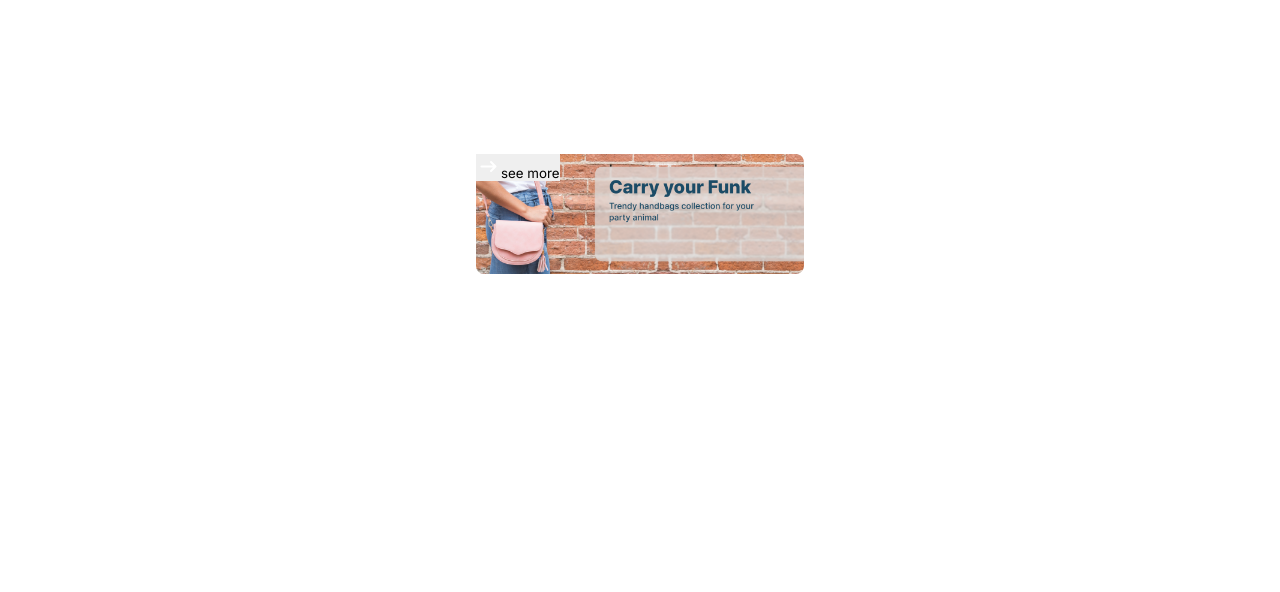
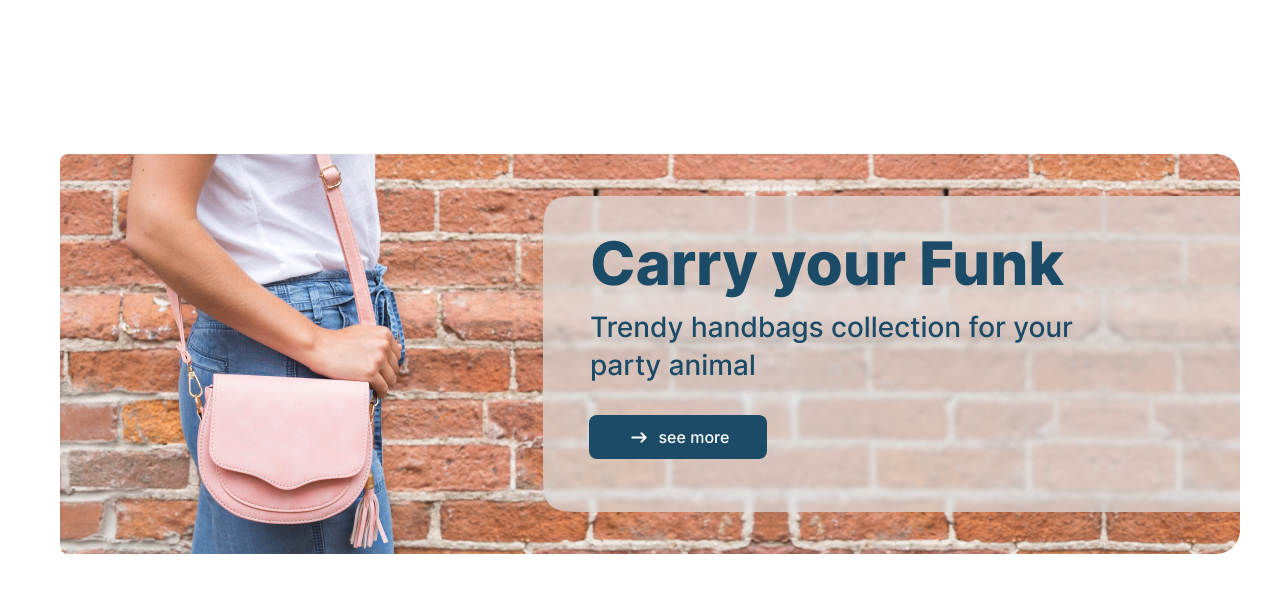
Before and after one commit to Gabriel-Lassen/E-Commerce-CodeVerse, a React (Vite) app in the folder codeverse/: page / in a window 1280 px wide. Shown: the top 592 px of the page. Built offline with nearby package versions, Linux system fonts and the light colour scheme.

Commit message:
feat: HeroBanner - Home page CVS - 05

```diff
--- a/codeverse/src/components/heroBanner-home/index.jsx
+++ b/codeverse/src/components/heroBanner-home/index.jsx
@@ -12,7 +12,7 @@ const HeroBannerHome = () => {
       <div className={styles.HeroBannerHomeWeb}>
         <button className={styles.descriptionBtn}>
           <img src={arrow} alt="" />
-          see more
+          <p>see more</p>
         </button>
       </div>
       <div className={styles.HeroBannerHomeMob2}>
--- a/codeverse/src/components/heroBanner-home/styles.module.scss
+++ b/codeverse/src/components/heroBanner-home/styles.module.scss
@@ -33,7 +33,7 @@
     width: 343px;
     height: 125px;
     flex-shrink: 0;
-    margin-left: 16px;
+    padding-left: 8px;
 
     img {
       border-radius: 8px;
@@ -47,17 +47,53 @@
     position: absolute;
     top: 154px;
     display: flex;
-    width: 100%;
+    width: 98vw;
+    max-width: 1240px;
+    max-height: 400px;
     justify-content: center;
+    padding-left: clamp(20px, 15vw, 60px);
 
     .HeroBannerHomeWeb {
-      width: 328px;
-      height: 120px;
+      max-width: 1240px;
+      width: 98vw;
+      height: 31.25vw;
       background: url("../../assetes/imgs/heroBannerHomeWeb.jpg");
       background-position: right;
       background-repeat: no-repeat;
       background-size: cover;
       border-radius: 8px;
+
+      .descriptionBtn {
+        position: absolute;
+        bottom: 23.7%;
+        max-width: 180px;
+        max-height: 44px;
+        height: 5vw;
+        left: 47.5%;
+        display: flex;
+        max-width: 180px;
+        padding: 0 37.5px;
+        justify-content: center;
+        align-items: center;
+        gap: 8px;
+        border-radius: 8px;
+        background: var(--Primary);
+
+        img {
+          width: 24px;
+          height: 24px;
+          flex-shrink: 0;
+        }
+
+        p {
+          color: var(--Bright);
+          text-align: center;
+          font-size: 16px;
+          font-style: normal;
+          font-weight: 500;
+          line-height: 20px;
+        }
+      }
     }
 
     .HeroBannerHomeMob,
@@ -66,15 +102,3 @@
     }
   }
 }
-
-@media screen and (min-width: 1000px) {
-  .HeroBannerHomeContainer {
-    .HeroBannerHomeWeb {
-      max-height: 500px;
-      .descriptionBtn {
-        bottom: 10%;
-        max-width: 280px;
-      }
-    }
-  }
-}
```
